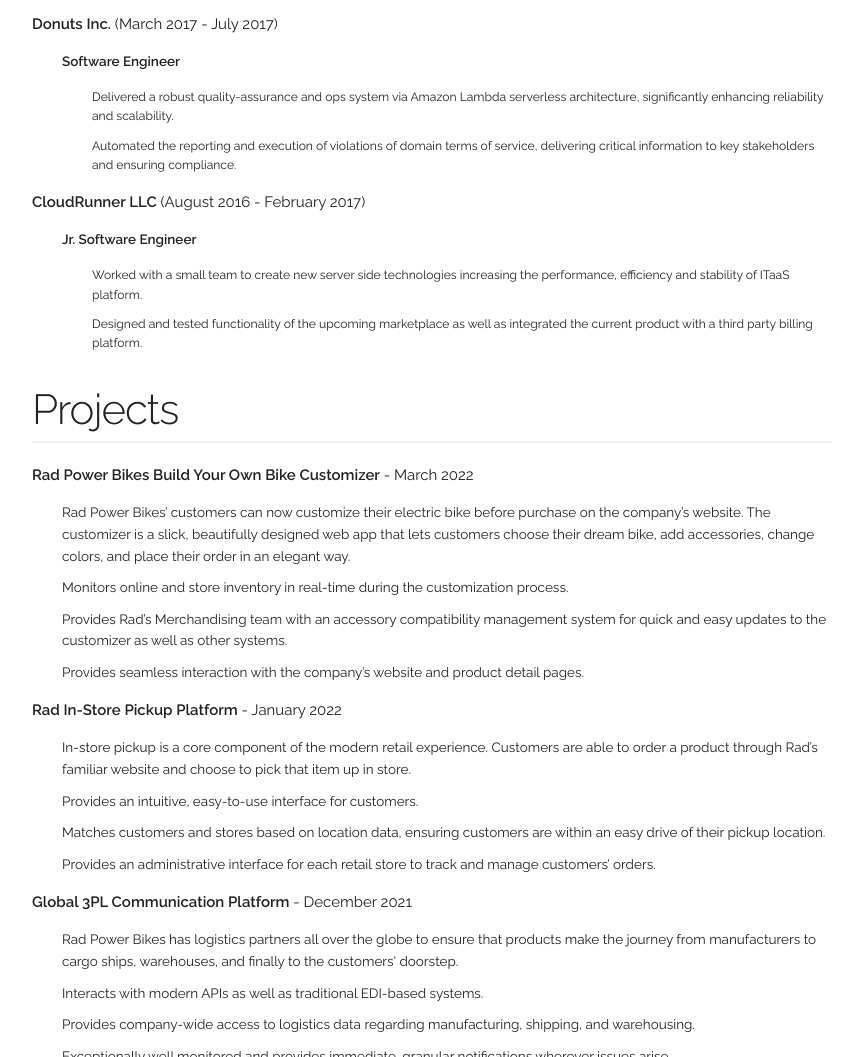
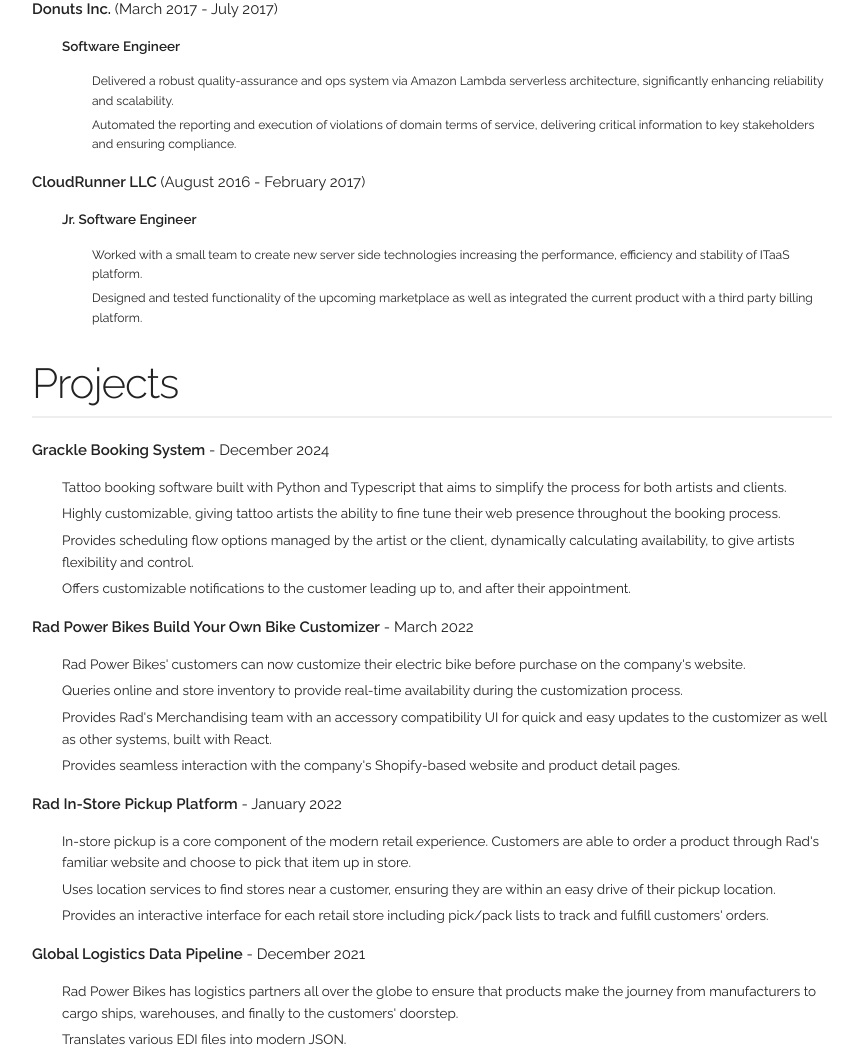
Before and after one commit to paulsheridan/paulsheridan.github.io, a plain HTML site: page index.html in a window 1280 px wide. Shown: the part 1743-2800 px from the top of the page, without its empty margins (208-1071 px from the left). Drawn offline with nearby package versions, Linux system fonts and the light colour scheme.

Commit message:
rewrite projects

```diff
--- a/css/custom.css
+++ b/css/custom.css
@@ -27,7 +27,7 @@
 }
 
 ul li {
-    margin-bottom: 10px;
+    margin-bottom: 5px;
 }
 
 .container {
@@ -42,13 +42,13 @@
 
 .technologies ul {
     display: grid;
-    grid-template-columns: repeat(3, 1fr);
+    grid-template-columns: repeat(5, 1fr);
     column-gap: 20px;
 }
 
 .languages ul {
     display: grid;
-    grid-template-columns: repeat(3, 1fr);
+    grid-template-columns: repeat(5, 1fr);
     column-gap: 20px;
 }
 
--- a/index.html
+++ b/index.html
@@ -24,8 +24,8 @@
     <div class="container" id="resume">
         <header>
             <h1>Paul Sheridan</h1>
-            <p>A results-driven software engineer with a passion for building scalable systems.
-            Known for balancing technical excellence with a pragmatic approach, I focus on creating
+            <p>An experienced, results-driven software engineer with a passion for building scalable systems.
+            Known for balancing technical excellence with a pragmatic approach, focused on creating
             high-quality, maintainable code and fostering collaboration across teams.</p>
             <p>Bellingham, Washington, United States</p>
         </header>
@@ -69,7 +69,8 @@
                         <li><strong>App Developer, Contract</strong></li>
                         <ul>
                             <li>
-                                Developed and implemented a strategy to automate repetitive and error-prone tasks using Python as well as Java via Ellucian Banner, improving efficiency and reducing manual effort in a university setting.
+                                Developed and implemented a strategy to automate repetitive and error-prone tasks
+                                using Python as well as Java via Ellucian Banner, improving efficiency and reducing manual effort in a university setting.
                             </li>
                         </ul>
                     </ul>
@@ -106,9 +107,9 @@
                                 enabling immediate access to business critical data (purchase orders, bills of lading, invoices, etc.) from across three continents,
                                 utilizing Celigo IPaaS, AWS for data backup and redundancy, as well as monitoring through Datadog.
                             </li>
-                            <li>Scoped and lead the development of retail tools for online product reservation and in-store pickup
+                            <li>Lead a team of 4 engineers in the development of retail tools for online product reservation and in-store pickup
                                 using AWS/Lambda, Python and providing an intuitive interface for both retail employees and customers
-                                built in React/TypeScript.
+                                built in React/TypeScript, accounting for 1/3 of retail sales.
                             </li>
                             <li>Established engineering standards, policies, playbooks, and best practices to enhance
                                 development processes and ensure quality across a rapidly growing team.</li>
@@ -165,38 +166,45 @@
         <section class="projects" id="projects">
             <h2>Projects</h2>
             <ul>
+                <li><strong>Grackle Booking System</strong> - December 2024
+                    <ul>
+                        <li>Tattoo booking software built with Python and Typescript that aims to simplify the process for both artists and clients.</li>
+                        <li>Highly customizable, giving tattoo artists the ability to fine tune their web presence throughout the booking process.</li>
+                        <li>Provides scheduling flow options managed by the artist or the client, dynamically calculating availability,
+                            to give artists flexibility and control.
+                        </li>
+                        <li>Offers customizable notifications to the customer leading up to, and after their appointment.</li>
+                    </ul>
+                </li>
                 <li><strong>Rad Power Bikes Build Your Own Bike Customizer</strong> - March 2022
                     <ul>
-                        <li>Rad Power Bikes’ customers can now customize their electric bike before purchase on the
-                            company’s website. The customizer is a slick, beautifully designed web app that lets
-                            customers choose their dream bike, add accessories, change colors, and place their order in
-                            an elegant way.</li>
-                        <li>Monitors online and store inventory in real-time during the customization process.</li>
-                        <li>Provides Rad’s Merchandising team with an accessory compatibility management system for
-                            quick and easy updates to the customizer as well as other systems.</li>
-                        <li>Provides seamless interaction with the company’s website and product detail pages.</li>
+                        <li>Rad Power Bikes' customers can now customize their electric bike before purchase on the
+                            company's website. </li>
+                        <li>Queries online and store inventory to provide real-time availability during the customization process.</li>
+                        <li>Provides Rad's Merchandising team with an accessory compatibility UI for
+                            quick and easy updates to the customizer as well as other systems, built with React.</li>
+                        <li>Provides seamless interaction with the company's Shopify-based website and product detail pages.</li>
                     </ul>
                 </li>
                 <li><strong>Rad In-Store Pickup Platform</strong> - January 2022
                     <ul>
                         <li>In-store pickup is a core component of the modern retail experience. Customers are able to
-                            order a product through Rad’s familiar website and choose to pick that item up in store.
+                            order a product through Rad's familiar website and choose to pick that item up in store.
                         </li>
-                        <li>Provides an intuitive, easy-to-use interface for customers.</li>
-                        <li>Matches customers and stores based on location data, ensuring customers are within an easy
+                        <li>Uses location services to find stores near a customer, ensuring they are within an easy
                             drive of their pickup location.</li>
-                        <li>Provides an administrative interface for each retail store to track and manage customers’
-                            orders.</li>
+                        <li>Provides an interactive interface for each retail store including pick/pack lists to
+                            track and fulfill customers' orders.</li>
                     </ul>
                 </li>
-                <li><strong>Global 3PL Communication Platform</strong> - December 2021
+                <li><strong>Global Logistics Data Pipeline</strong> - December 2021
                     <ul>
                         <li>Rad Power Bikes has logistics partners all over the globe to ensure that products make the
                             journey from manufacturers to cargo ships, warehouses, and finally to the customers'
                             doorstep.</li>
-                        <li>Interacts with modern APIs as well as traditional EDI-based systems.</li>
+                        <li>Translates various EDI files into modern JSON.</li>
                         <li>Provides company-wide access to logistics data regarding manufacturing, shipping, and
-                            warehousing.</li>
+                            warehousing via a standardized API and administrative UI.</li>
                         <li>Exceptionally well monitored and provides immediate, granular notifications wherever issues
                             arise.</li>
                     </ul>
@@ -209,7 +217,7 @@
             <ul>
                 <li>Python</li>
                 <li>C#</li>
-                <li>JavaScript and TypeScript</li>
+                <li>JavaScript/TypeScript</li>
                 <li>Lua</li>
                 <li>Swift</li>
                 <li>Go</li>
@@ -228,9 +236,13 @@
                 <li>Django</li>
                 <li>FastAPI</li>
                 <li>PostgreSQL</li>
-                <li>Gin</li>
+                <li>NoSQL Databases</li>
+                <li>Grafana</li>
                 <li>Echo</li>
                 <li>Docker</li>
+                <li>Kubernetes</li>
+                <li>Atlassian JIRA</li>
+                <li>Redis</li>
             </ul>
         </section>
 
```
